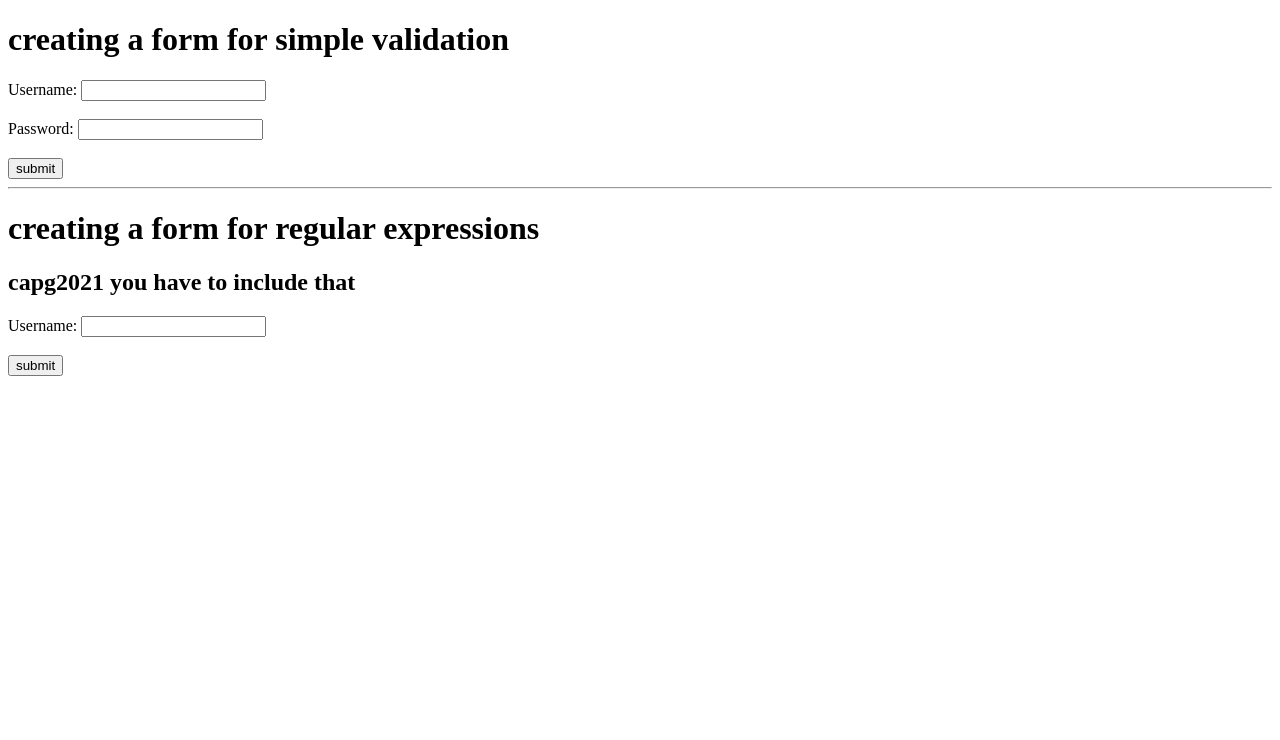
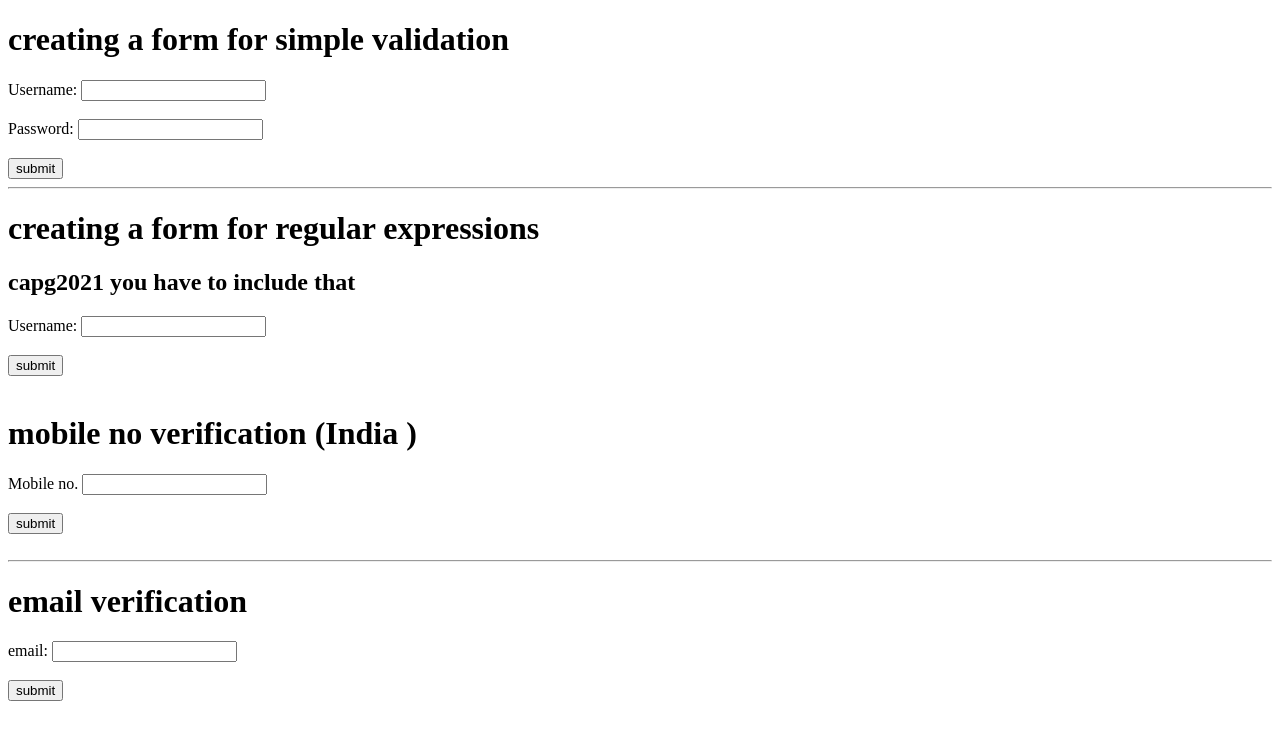
Before and after one commit to strangelavita/web-dev-basics, a plain HTML site: page validations and regular expression/index.html in a window 1280 px wide. Drawn offline with Linux system fonts and the light colour scheme; files that its build step writes are made by us from their sources.

Commit message:
Add files via upload

```diff
--- a/validations and regular expression/index.html
+++ b/validations and regular expression/index.html
@@ -50,12 +50,13 @@
     </h1>
     <h2> capg2021 you have to include that </h2>
     <form action ="my_new.html" onsubmit=" return regexp1()">
+
         Username:
 
             <input id ="un2" type ="text">
 
             <br><br>
-        </label>
+
 
         <!-- THERE IS DIFFERENCE BETWEEN
         BUTTON TYPE SUBMIT AND BUTTON
@@ -63,9 +64,32 @@
         THATS WHY WE USE FORM TAG -->
 
         <button type = "submit">submit </button>
+        <br><br>
+    </form>
 
 
-        </label>
+
+    <form onsubmit ="mobiveri()">
+        <h1> mobile no verification (India )
+        </h1>
+
+        Mobile no.
+        <input id ="mobi" type = "text">
+
         <br><br>
+        <button type = "submit">submit </button>
+    </form>
+
+    <br><hr>
+
+    <!-- email validation -->
+
+
+    <form onsubmit="validem()">
+        <h1>email verification</h1>
+        email:
+        <input id ="ema" type="text">
+        <br><br>
+        <button type="submit">submit </button>
     </form>
 </body>
--- a/validations and regular expression/new.js
+++ b/validations and regular expression/new.js
@@ -61,7 +61,7 @@ function regexp1(){
 }
 
 
-// enhancing regular expressions
+//<<<< enhancing regular expressions>>>>>
 // giving character set [a,b,c]
 /* if i write var regx = /[a,b,c]cat/  this will accept acat,bcat,ccat
 or you can write [a-c] this will include a,b,c
@@ -69,3 +69,41 @@ or you can write [a-c] this will include a,b,c
 
 // excluding a character from a set
 /* [^a,b,c] now you cant have this value  */
+// ^ alone denotes start of string
+// $ denotes end of regular expression
+
+
+// mobile number validation
+function mobiveri() {
+    var mobno = document.getElementById("mobi").value ;
+    // curly bracket denotes no of times its going to appear
+
+    var my_regx = /^[6-9][0-9]{9}$/ ;
+
+    if (my_regx.test(mobno)){
+        alert("valid mobile number");
+    }
+
+    else {
+        alert ("invalid mobile number ");
+    }
+
+}
+
+// email validation
+// we will use round brackets to divide our regular expression
+function validem (){
+    var em = document.getElementById("ema").value;
+    // can not use . directly
+    // use of +
+    var regexemail = /^([a-z A-Z 0-9\.-]+)@([a-z A-Z 0-9] +).([a-z]{2-10})$/;
+
+    if (regexemail.test(em)){
+        alert("valid email");
+    }
+
+    else {
+        alert ("invalid email ")
+    }
+
+}
```
